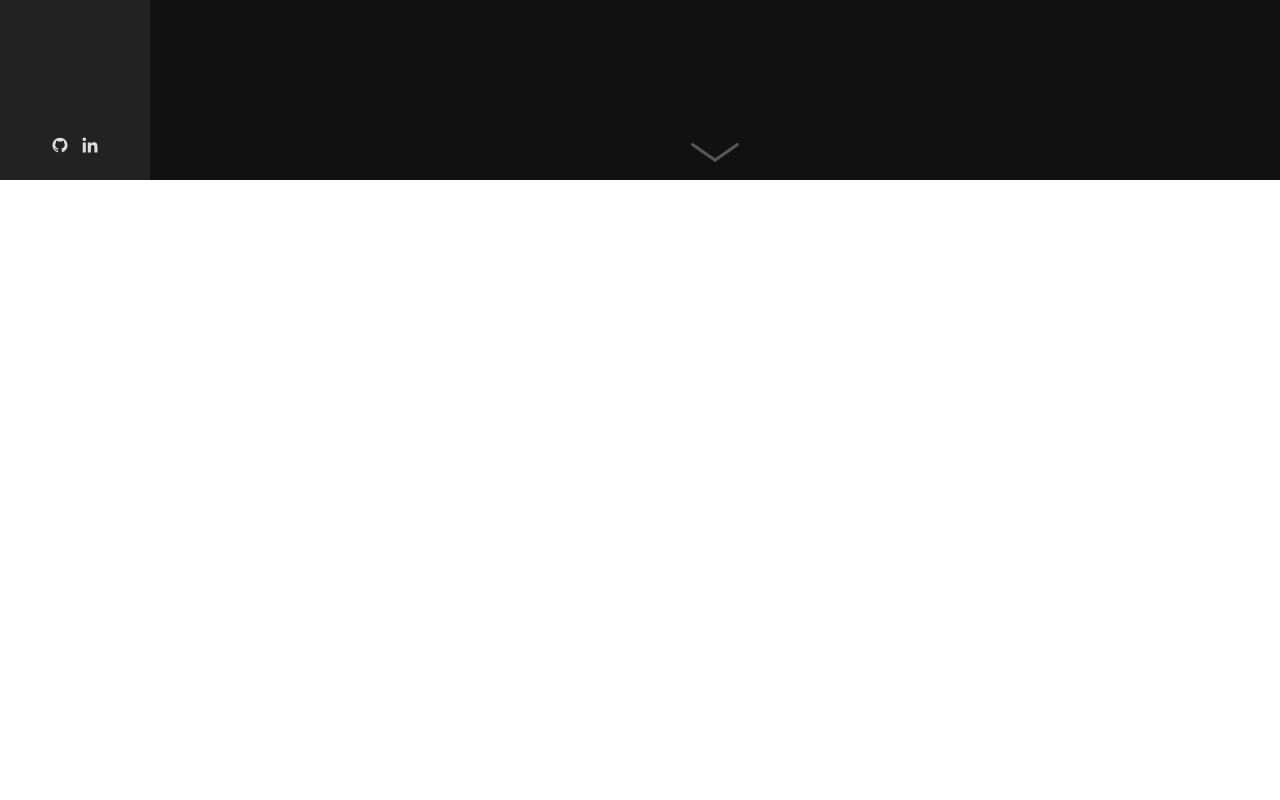
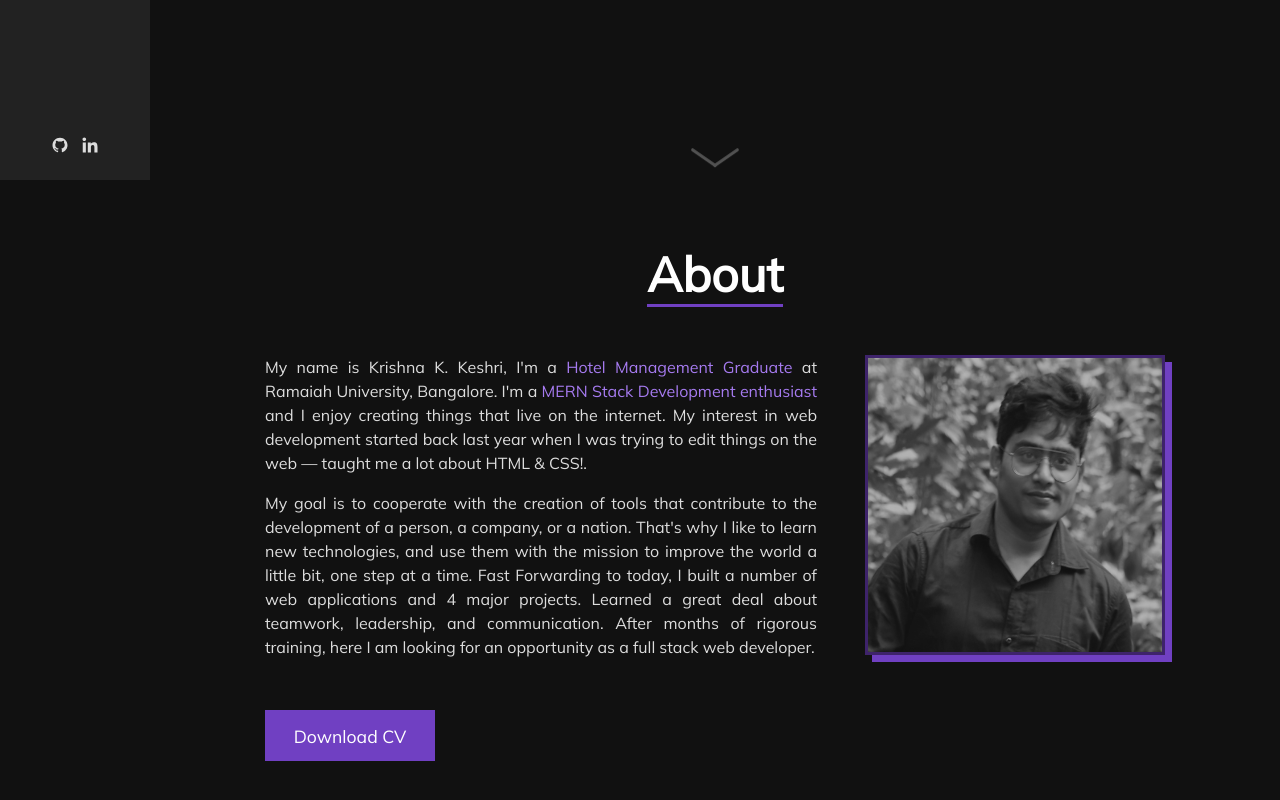
Before and after one commit to KrishnaKumarKeshri96/portfolio-v2, a React (Create React App) app: page / in a window 1280 px wide. Shown: the part 620-1420 px from the top of the page. Before the commit the page ends 802 px from the top, so only its background shows below. Built offline with nearby package versions, Linux system fonts and the light colour scheme.

Commit message:
About Section Completed

```diff
--- a/src/App.js
+++ b/src/App.js
@@ -1,10 +1,11 @@
-import { useState } from "react";
+import { useState, useRef } from "react";
 
 import "./scss/main.scss";
 
 import Loader from "./components/Loader";
 import Header from "./components/Header.jsx";
 import Home from "./components/Home.jsx";
+import About from "./components/About.jsx";
 
 import dataJSON from "./data/english.js";
 
@@ -23,6 +24,16 @@ function App() {
     }, time);
   };
 
+  // Sections references
+  const references = {
+    home: useRef(null),
+    about: useRef(null),
+    skills: useRef(null),
+    experience: useRef(null),
+    projects: useRef(null),
+    contact: useRef(null),
+  };
+
   window.onload = () => showLoader(1000);
   return loading ? (
     <Loader />
@@ -35,7 +46,8 @@ function App() {
         showHeader={showHeader}
       />
       <div className="sections">
-        <Home content={content.home} />
+        <Home content={content.home} refProperty={references.home} />
+        <About content={content.about} refProperty={references.about} />
       </div>
     </>
   );
--- /dev/null
+++ b/src/components/About.jsx
@@ -0,0 +1,25 @@
+import React from "react";
+import Button from "./Button";
+import photo from "../img/avatarM.jpg";
+
+export default function About({ content, refProperty }) {
+  return (
+    <section className="section-container" ref={refProperty}>
+      <h2 className="section-title">{content.title}</h2>
+      <div className="about-content">
+        <div>
+          <p className="about-text">{content.paragraph1}</p>
+          <p className="about-text">{content.paragraph2}</p>
+          <Button value={content.cvTitle} type="solid" link={content.cvFile} />
+        </div>
+        <div className="about-photo">
+          <img
+            className="krishna"
+            src={photo}
+            alt="Krishna Keshri photography"
+          ></img>
+        </div>
+      </div>
+    </section>
+  );
+}
--- a/src/data/english.js
+++ b/src/data/english.js
@@ -12,6 +12,23 @@ const dataJSON = {
     job: "Full Stack Developer",
     button: "Contact me",
   },
+  about: {
+    title: "About",
+    paragraph1: (
+      <>
+        My name is Krishna K. Keshri, I'm a <p>Hotel Management Graduate </p> at
+        Ramaiah University, Bangalore. I'm a{" "}
+        <p>MERN Stack Development enthusiast</p> and I enjoy creating things
+        that live on the internet. My interest in web development started back
+        last year when I was trying to edit things on the web — taught me a lot
+        about HTML & CSS!.
+      </>
+    ),
+    paragraph2:
+      "My goal is to cooperate with the creation of tools that contribute to the development of a person, a company, or a nation. That's why I like to learn new technologies, and use them with the mission to improve the world a little bit, one step at a time. \n Fast Forwarding to today, I built a number of web applications and 4 major projects. Learned a great deal about teamwork, leadership, and communication. After months of rigorous training, here I am looking for an opportunity as a full stack web developer.",
+    cvTitle: "Download CV",
+    cvFile: "",
+  },
 };
 
 export default dataJSON;
--- a/src/scss/general/section.scss
+++ b/src/scss/general/section.scss
@@ -11,8 +11,44 @@
   flex-direction: column;
 }
 
+/* Sections */
+
+.section-container {
+  display: flex;
+  flex-direction: column;
+  align-items: center;
+  justify-content: center;
+  padding: 4em 5em 10em 5em;
+}
+
+/* Title */
+
+.section-title {
+  color: $white;
+  font-weight: bold;
+  font-size: 3em;
+  border-bottom: 3px solid $theme-3;
+  margin: 0 0 1em 0;
+}
+
 @media (max-width: 1000px) {
   .sections {
     padding: 0;
   }
+
+  .section-title {
+    font-size: 2.5em;
+  }
 }
+
+@media (max-width: 500px) {
+  .section-container {
+    padding: 4em 3em 10em 3em;
+  }
+}
+
+@media (max-width: 400px) {
+  .section-container {
+    padding: 4em 1em 10em 1em;
+  }
+}
--- a/src/scss/main.scss
+++ b/src/scss/main.scss
@@ -11,3 +11,5 @@
 @import "sections/home.scss";
 
 @import "general/section.scss";
+
+@import "sections/about.scss";
--- /dev/null
+++ b/src/scss/sections/about.scss
@@ -0,0 +1,77 @@
+.about-content {
+  width: 900px;
+  display: grid;
+  grid-gap: 3em;
+  grid-template-columns: 1fr 300px;
+
+  & > div {
+    display: flex;
+    flex-direction: column;
+  }
+
+  a {
+    margin-top: 2em;
+  }
+}
+
+.about-photo {
+  width: 300px;
+  height: 300px;
+  border: 3px solid $theme-1;
+  box-shadow: 7px 7px 0 0 $theme-3;
+  background-color: $black;
+
+  img {
+    width: 100%;
+    height: 100%;
+    mix-blend-mode: luminosity;
+    opacity: 0.7;
+  }
+  img:hover {
+    mix-blend-mode: normal;
+
+    opacity: 0.8;
+  }
+}
+
+.about-text {
+  color: $gray-D;
+  margin-bottom: 1em;
+
+  text-align: justify;
+  line-height: 1.5em;
+
+  p {
+    color: lighten($theme-4, 10);
+    display: inline;
+  }
+}
+
+@media (max-width: 1100px) {
+  .about-content {
+    width: 100%;
+  }
+}
+
+@media (max-width: 850px) {
+  .about-content {
+    grid-template-columns: 1fr;
+
+    & > div {
+      align-items: center;
+      text-align: center;
+    }
+
+    .about-photo {
+      width: 250px;
+      height: 250px;
+      justify-self: center;
+    }
+  }
+}
+
+@media (max-width: 800px) {
+  .about-content > div {
+    width: 100%;
+  }
+}
```
Also changed, not shown: src/img/avatarM.jpg (added).
